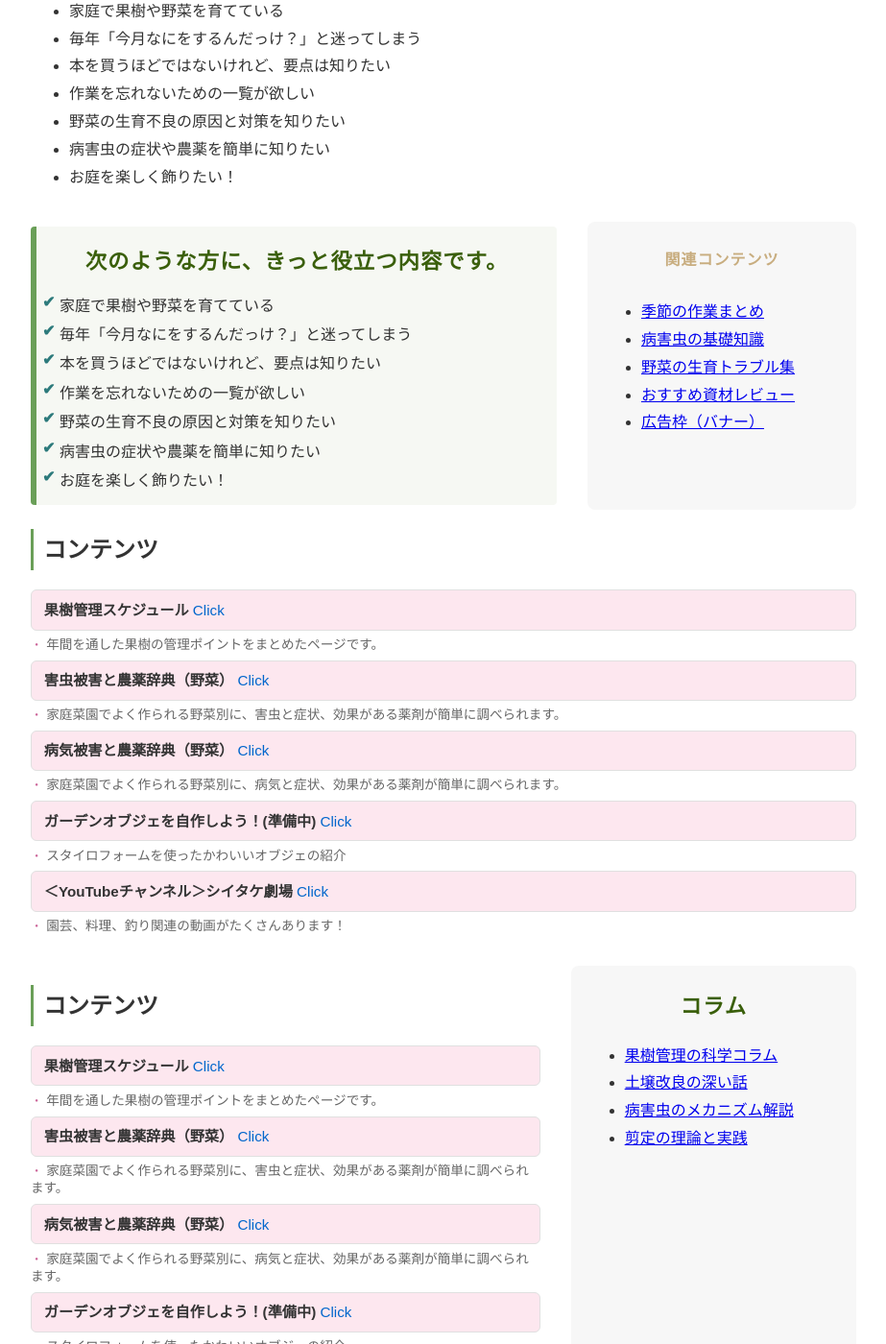
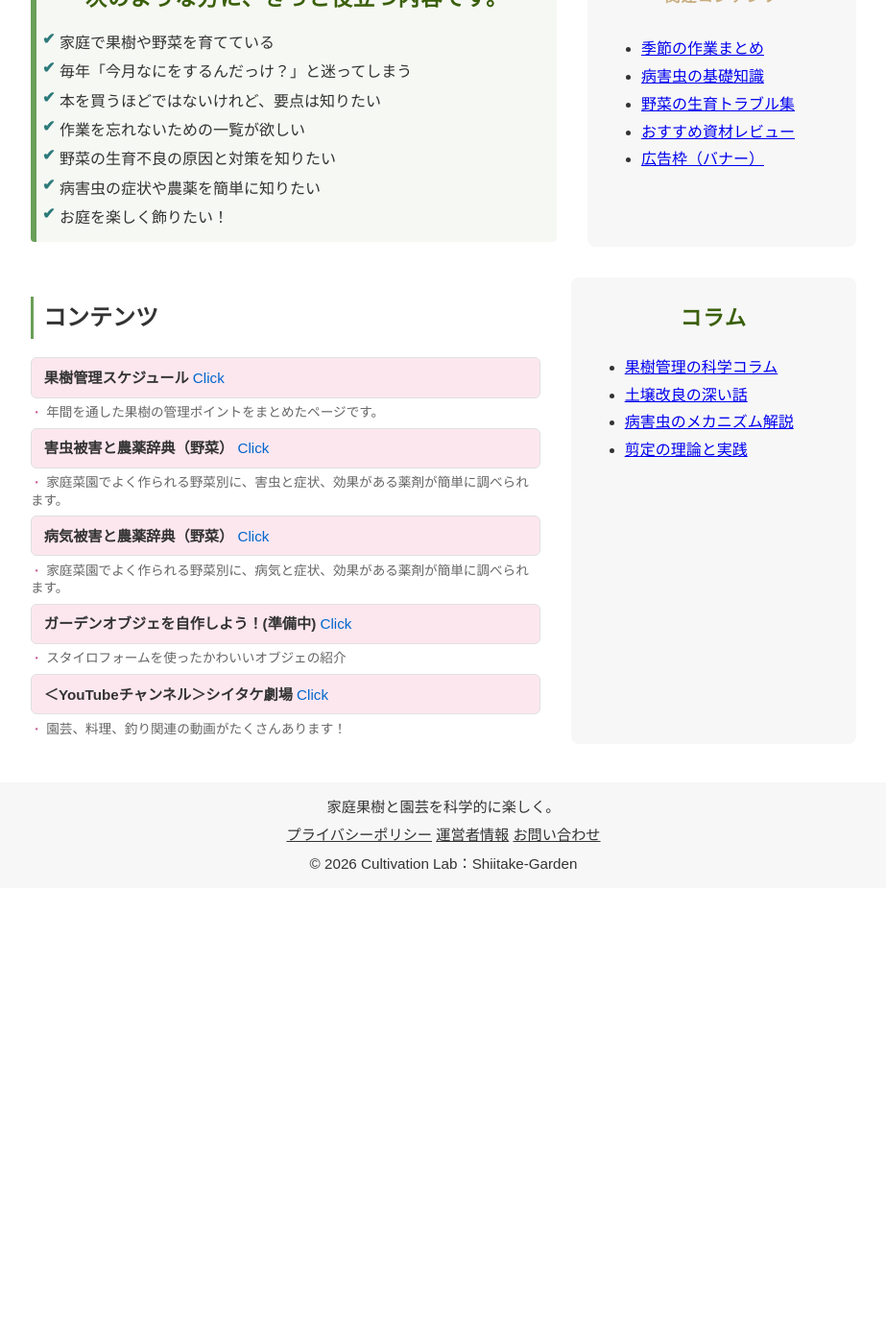
Before and after one commit to shiitake-garden/shiitake-garden.github.io, a Jekyll site: the page built from index2.html, in a window 1280 px wide and 1400 px high, scrolled down 535 px. Shown: the whole window at 96% size, without its empty margins (178-1101 px from the left). Built offline with Jekyll 4.4.1, drawn with Linux system fonts in a browser that asks for light colours; after the commit the page ends 1460 px from its top, so only the background shows below that.

Commit message:
Update index2.html

```diff
--- a/index2.html
+++ b/index2.html
@@ -12,19 +12,6 @@
 <section>
   <h2>このサイトについて</h2>
   <p>このサイトは、「園芸を楽しむこと」と「家庭果樹の管理を楽にすること」を目的に運営しています。</p>
-</section>
-
-<section class="for-you">
-  <h3>次のような方に、きっと役立つ内容です。</h3>
-  <ul>
-    <li>家庭で果樹や野菜を育てている</li>
-    <li>毎年「今月なにをするんだっけ？」と迷ってしまう</li>
-    <li>本を買うほどではないけれど、要点は知りたい</li>
-    <li>作業を忘れないための一覧が欲しい</li>
-    <li>野菜の生育不良の原因と対策を知りたい</li>
-    <li>病害虫の症状や農薬を簡単に知りたい</li>
-    <li>お庭を楽しく飾りたい！</li>
-  </ul>
 </section>
 
 <section class="for-you-wrapper">
@@ -51,26 +38,6 @@
       <li><a href="#">広告枠（バナー）</a></li>
     </ul>
   </aside>
-</section>
-
-
-
-
-<section>
-  <h2>コンテンツ</h2>
-  <ul class="content-list">
-    <li><a href="./schedule.html"><strong>果樹管理スケジュール </strong><span>Click</span></a></li>
-    <p class="item-desc">年間を通した果樹の管理ポイントをまとめたページです。</p>
-    <li><a href="./pest.html"><strong>害虫被害と農薬辞典（野菜） </strong><span>Click</span></a></li>
-    <p class="item-desc">家庭菜園でよく作られる野菜別に、害虫と症状、効果がある薬剤が簡単に調べられます。</p>
-    <li><a href="./disease.html"><strong>病気被害と農薬辞典（野菜） </strong><span>Click</span></a></li>
-    <p class="item-desc">家庭菜園でよく作られる野菜別に、病気と症状、効果がある薬剤が簡単に調べられます。</p>
-    <li><a href="https://www.youtube.com/channel/UCrtw70zncgFarJrSXo7ztjg"><strong>ガーデンオブジェを自作しよう！(準備中) </strong><span>Click</span></a></li>
-    <p class="item-desc">スタイロフォームを使ったかわいいオブジェの紹介</p>
-    <li><a href="https://www.youtube.com/channel/UCrtw70zncgFarJrSXo7ztjg"><strong>＜YouTubeチャンネル＞シイタケ劇場 </strong><span>Click</span></a></li>
-    <p class="item-desc">園芸、料理、釣り関連の動画がたくさんあります！</p>
-  </ul>
-
 </section>
 
 <section class="content-wrapper">
```
